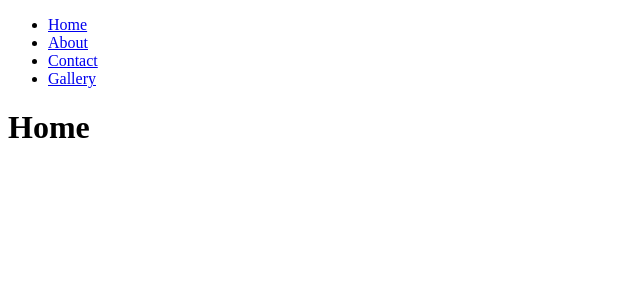
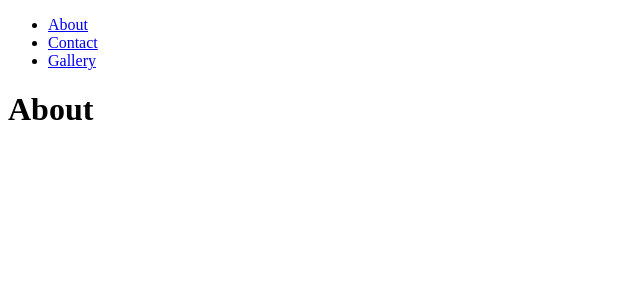
Before and after one commit to Mbell42/UCSD-CodeBootCamp-portfolio-react, a React (Create React App) app: page / in a window 1280 px wide. Shown: the top 300 px of the page, without its empty margins (0-640 px from the left). Built offline with nearby package versions, Linux system fonts and the light colour scheme.

Commit message:
attempted to fix navbar

```diff
--- a/src/App.js
+++ b/src/App.js
@@ -1,7 +1,7 @@
 import React from "react";
 import { BrowserRouter as Router, Route } from "react-router-dom";
 import Navbar from "./components/Navbar";
-import Home from "./pages/Home";
+// import Home from "./pages/Home";
 import About from "./pages/About";
 import Contact from "./pages/Contact";
 import Gallery from "./pages/Gallery";
@@ -12,7 +12,7 @@ function App() {
       <Router>
         <div>
             <Navbar />
-            <Route path="/" component={Home} />
+            <Route path="/" component={About} />
             <Route path="/about" component={About} />
             <Route exact path="/contact" component={Contact} />
             <Route exact path="/gallery" component={Gallery} />
--- a/src/components/Navbar/index.js
+++ b/src/components/Navbar/index.js
@@ -5,18 +5,18 @@ class Navbar extends React.Component {
   render() {
     return (
       <ul className="nav nav-tabs">
-        <li className="nav-item">
+        {/* <li className="nav-item">
           <Link
             to="/"
             className={window.location.pathname === "/" ? "nav-link active" : "nav-link"}
           >
             Home
           </Link>
-        </li>
+        </li> */}
         <li className="nav-item">
           <Link
-            to="/about"
-            className={window.location.pathname === "/about" ? "nav-link active" : "nav-link"}
+            to="/"
+            className={window.location.pathname === "/" || window.location.pathname === "/about" ? "nav-link active" : "nav-link"}
           >
             About
           </Link>
```
